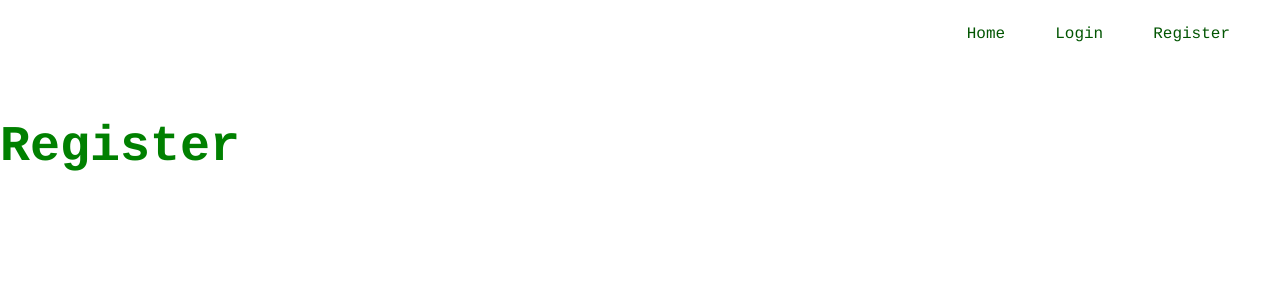
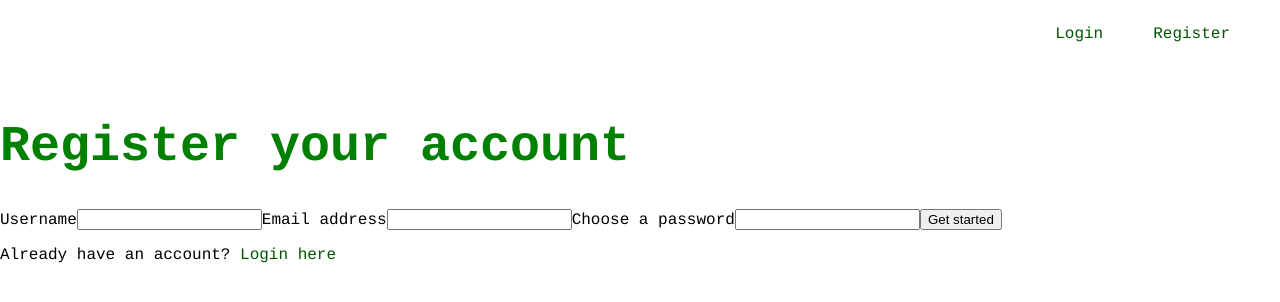
Before and after one commit to kirapuls/chat-app, a React (Create React App) app: page /register in a window 1280 px wide. Shown: the top 302 px of the page. Built offline with nearby package versions, Linux system fonts and the light colour scheme; no server answers.

Commit message:
Create login and register

```diff
--- a/package.json
+++ b/package.json
@@ -6,6 +6,8 @@
     "@testing-library/jest-dom": "^5.16.5",
     "@testing-library/react": "^13.4.0",
     "@testing-library/user-event": "^13.5.0",
+    "dotenv": "^16.0.3",
+    "firebase": "^9.21.0",
     "react": "^18.2.0",
     "react-dom": "^18.2.0",
     "react-router": "^5.2.0",
--- a/src/App.js
+++ b/src/App.js
@@ -1,6 +1,7 @@
 import React from 'react';
 import './App.css';
 import Chatbox from './components/Chatbox'
+import {Link} from 'react-router-dom';
 
 class App extends React.Component {
   constructor(props) {
@@ -27,11 +28,23 @@
     return (
       <div className="App">
         <h1>Chat App</h1>
-        <Chatbox items={this.state.items} />
-        <form className="message-form" onSubmit={this.onSubmit}>
-          <input value={this.state.term} onChange={this.onChange} />
-          <button>Send</button>
-        </form>
+
+        {this.props.user && (
+          <div className="allow-chat">
+            <Chatbox items={this.state.items} />
+            <form className="message-form" onSubmit={this.onSubmit}>
+            <input value={this.state.term} onChange={this.onChange} />
+            <button>Send</button>
+            </form>
+          </div>
+        )}
+        {!this.props.user && (
+          <div className="disallow-chat">
+            <p>
+              <Link to="/login">Login</Link> or <Link to="/register">Register</Link> to start chatting!
+            </p>
+          </div>
+        )}
       </div>
     );
   }
--- a/src/components/Login.js
+++ b/src/components/Login.js
@@ -1,12 +1,55 @@
 import React from 'react';
+import firebase from '../firebase.js';
+import { Link } from 'react-router-dom';
 
 class Login extends React.Component {
-    render() {
-        return (
-            <div>
+    constructor(props) {
+        super(props);
+        this.state = {
+            email: '',
+            password: '',
+            error: null,
+        };
+    }
+    handleChange = e => {
+        this.setState({[e.target.name]: e.target.value});
+    }
+
+    handleSubmit = e => {
+        e.preventDefault();
+        const {email, password} = this.state;
+        firebase.auth().signInWithEmailAndPassword(email, password).then(() => {
+            this.props.history.push('/');
+        })
+        .catch(error => {
+            this.setState({error});
+        });
+    }
+
+    render(){
+        const {email, password, error} = this.state;
+        return(
+            <div className="auth-container">
                 <h1>Login</h1>
+                <p>Login to access your account</p>
+                {error && <p className="error-message">{error.message}</p>}
+                <form onSubmit={this.handleSubmit}>
+                    <label htmlFor="email">Email address</label>
+                    <input type="text" name="email" id="email" value={email} onChange={this.handleChange}></input>
+                    <label htmlFor="password">Password</label>
+                    <input
+                        type="password"
+                        name="password"
+                        id="password"
+                        value={password}
+                        onChange={this.handleChange}
+                        >
+                    </input>
+                    <button className="submit">Login</button>
+                    <p>Don't have an account? <Link className="login-btn" to="/register">Register here</Link></p>
+                </form>
             </div>
-        );
+        )
     }
 }
 
--- a/src/components/Register.js
+++ b/src/components/Register.js
@@ -1,10 +1,61 @@
 import React from 'react';
+import firebase from '../firebase.js';
+import { Link } from 'react-router-dom';
+import Login from './Login';
 
 class Register extends React.Component {
+    constructor(props){
+        super(props);
+        this.state = {
+            username: '',
+            email: '',
+            password: '',
+            error: null
+        }
+    }
+    handleChange = e => {
+        this.setState({[e.target.name]: e.target.value});
+    }
+    handleSubmit = e => {
+        e.preventDefault();
+        const {email, username, password} = this.state;
+        firebase.auth().createUserWithEmailAndPassword(email, password).then(() => {
+            const user = firebase.auth().currentUser;
+            user.updateProfile({displayName: username}).then(() => {
+                this.props.history.push('/');
+            })
+            .catch(error => {
+                this.setState({error});
+            });
+        })
+        .catch(error => {
+            this.setState({error});
+        })
+    }
+
     render() {
+        const {email, username, password, error} = this.state;
         return (
-            <div>
-                <h1>Register</h1>
+            <div className="auth-container">
+                <h1>Register your account</h1>
+                {error && <p className="error-message">{error.message}</p>}
+                <form onSubmit={this.handleSubmit}>
+                    <label htmlFor="username">Username</label>
+                    <input type="text" name="username" id="username" value={username} onChange={this.handleChange}></input>
+                    <label htmlFor="email">Email address</label>
+                    <input type="text" name="email" id="email" value={email} onChange={this.handleChange}></input>
+                    <label htmlFor="password">Choose a password</label>
+                    <input
+                        type="password"
+                        name="password"
+                        id="password"
+                        value={password}
+                        onChange={this.handleChange}
+                        >
+                    </input>
+                    <button className="submit">Get started</button>
+                    <p>Already have an account? <Link className="login-btn" to="/login">Login here</Link></p>
+                </form>
             </div>
         );
     }
--- /dev/null
+++ b/src/firebase.js
@@ -0,0 +1,19 @@
+// import firebase
+import firebase from 'firebase/compat/app';
+import 'firebase/compat/auth';
+
+// Your web app's Firebase configuration
+const firebaseConfig = {
+    apiKey: process.env.REACT_APP_API_KEY,
+    authDomain: process.env.REACT_APP_AUTH_DOMAIN,
+    projectId: process.env.REACT_APP_PROJECT_ID,
+    storageBucket: process.env.REACT_APP_STORAGE_BUCKET,
+    messagingSenderId: process.env.REACT_APP_MESSAGING_SENDER_ID,
+    appId: process.env.REACT_APP_APP_ID
+};
+
+// Initialize Firebase
+firebase.initializeApp(firebaseConfig);
+export const provider = new firebase.auth.GoogleAuthProvider();
+export const auth = firebase.auth();
+export default firebase;
--- a/src/index.js
+++ b/src/index.js
@@ -6,21 +6,43 @@
 import Login from './components/Login';
 import Register from './components/Register';
 import { BrowserRouter as Router, Route, Link, Switch } from 'react-router-dom';
+import firebase, {auth, provider} from './firebase.js'
 
 class AppRouter extends React.Component {
+  constructor(props) {
+    super(props);
+    this.state = {user: null}
+  }
+  componentDidMount() {
+    auth.onAuthStateChanged(user => {
+      if(user){
+        this.setState({user});
+      }
+    })
+  }
+  logOutUser = () => {
+    firebase.auth().signOut()
+    .then(window.location = "/");
+  }
   render() {
     return (
       <Router>
         <div className="app">
           <nav className="main-nav">
-            <Link to="/">Home</Link>
-            <Link to="/login">Login</Link>
-            <Link to="/register">Register</Link>
+            {!this.state.user &&
+              <div>
+                <Link to="/login">Login</Link>
+                <Link to="/register">Register</Link>
+              </div>
+            }
+            {this.state.user &&
+              <a href="#!" onClick={this.logOutUser}>Log out</a>
+            }
           </nav>
           <Switch>
-            <Route exact path="/" component={App} />
-            <Route path="/login" component={Login} />
-            <Route path="/register" component={Register} />
+            <Route path="/" exact render={() => <App user ={this.state.user}/>} />
+            <Route path="/login" exact component={Login} />
+            <Route path="/register" exact component={Register} />
           </Switch>
         </div>
       </Router>
@@ -29,11 +51,7 @@
 }
 
 const root = ReactDOM.createRoot(document.getElementById('root'));
-root.render(
-  <React.StrictMode>
-    <AppRouter />
-  </React.StrictMode>
-);
+root.render(<AppRouter/>);
 
 // If you want to start measuring performance in your app, pass a function
 // to log results (for example: reportWebVitals(console.log))
```
Also changed, not shown: 2 other files (tests, documents, lock files or other folders).
